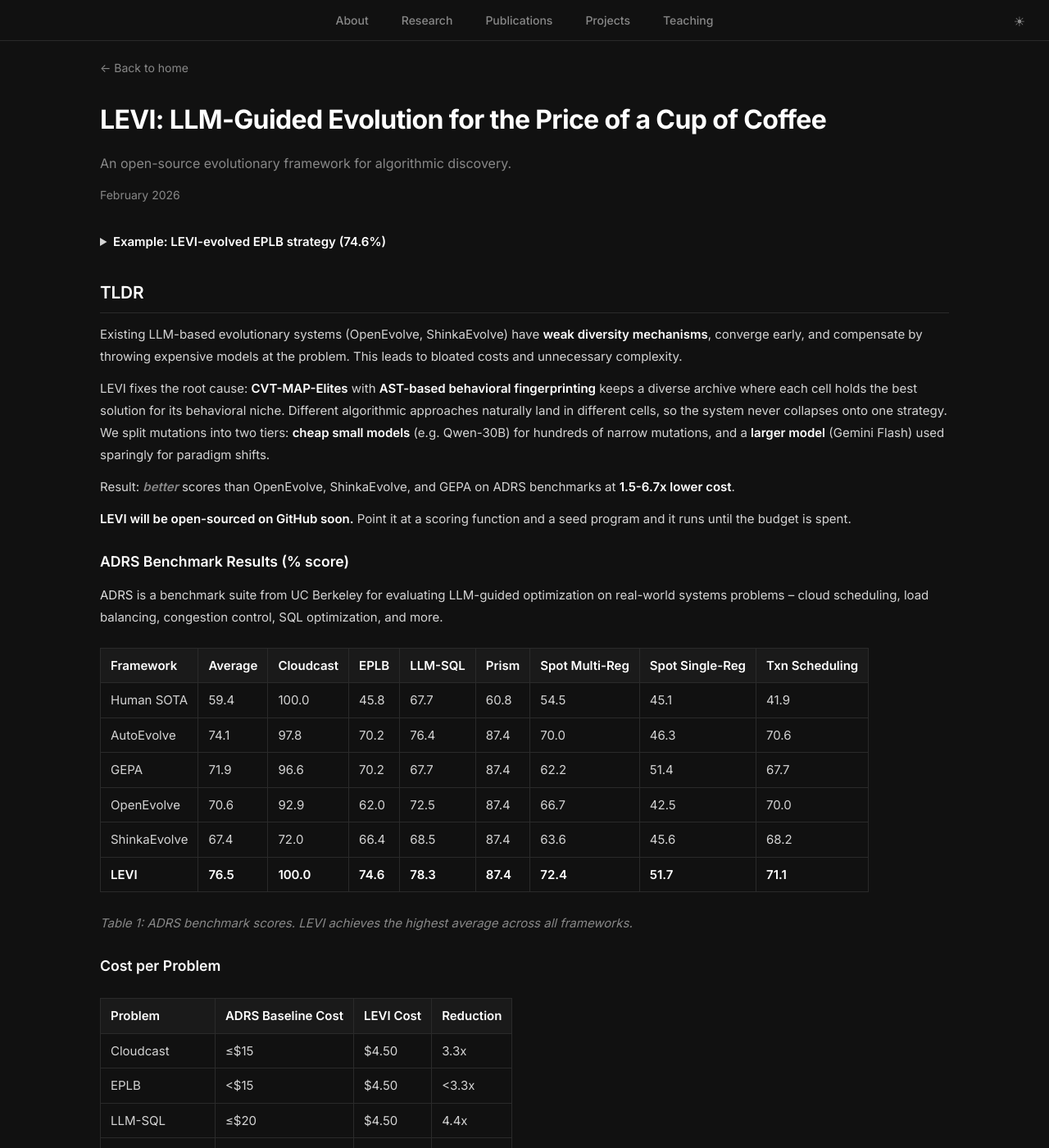
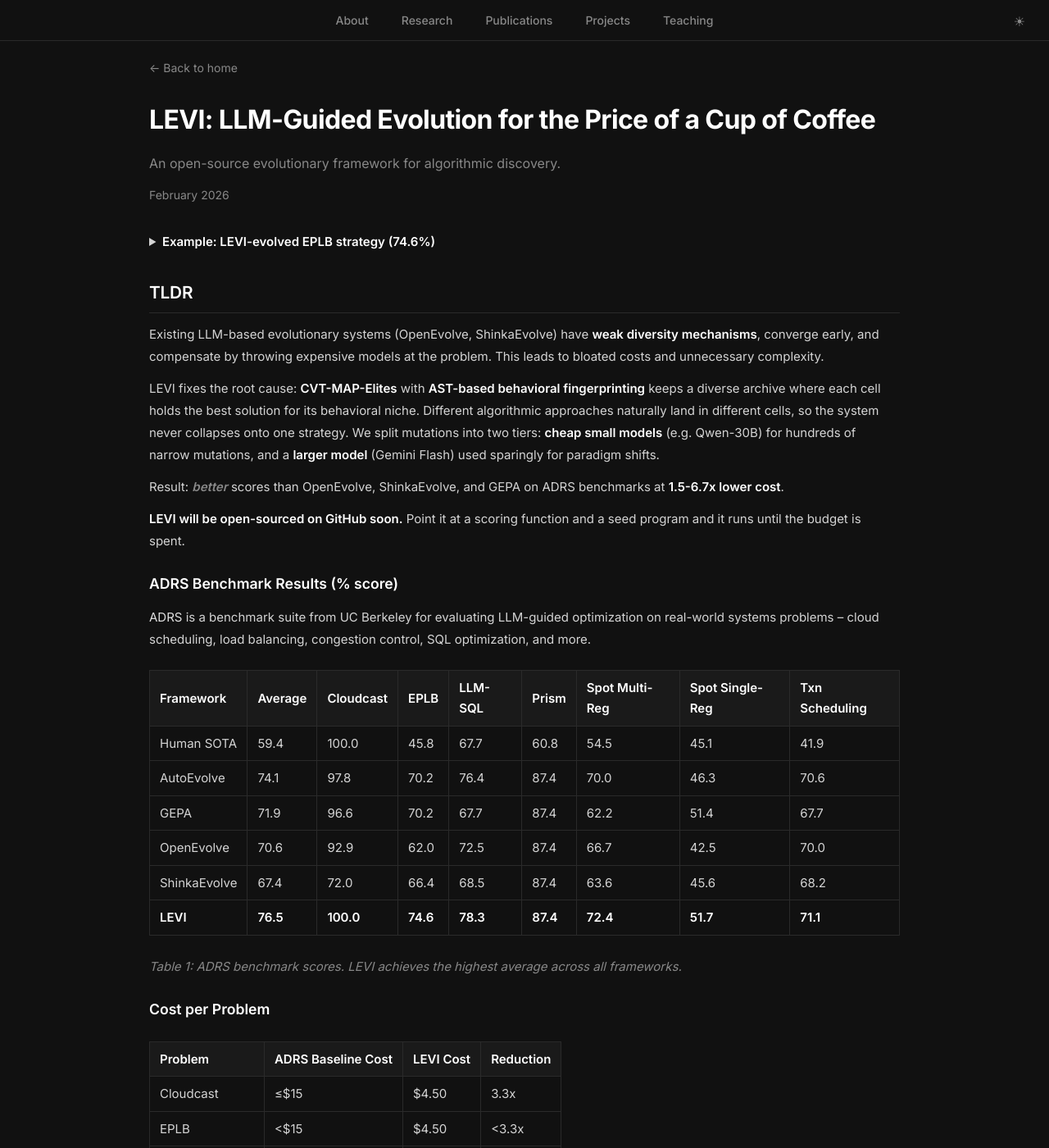
Before and after one commit to ttanv/ttanv.github.io, a Jekyll site: the page built from levi.md, in a window 1280 px wide and 1400 px high. Shown: the whole window at 82% size. Built offline with Jekyll 4.4.1, drawn with Linux system fonts in a browser that asks for light colours.

Commit message:
Tweak blog content width

```diff
--- a/_layouts/blog.html
+++ b/_layouts/blog.html
@@ -77,7 +77,7 @@
     }
 
     .blog-content {
-      max-width: 1100px;
+      max-width: 980px;
       margin: 0 auto;
       padding: 20px 32px;
     }
```
